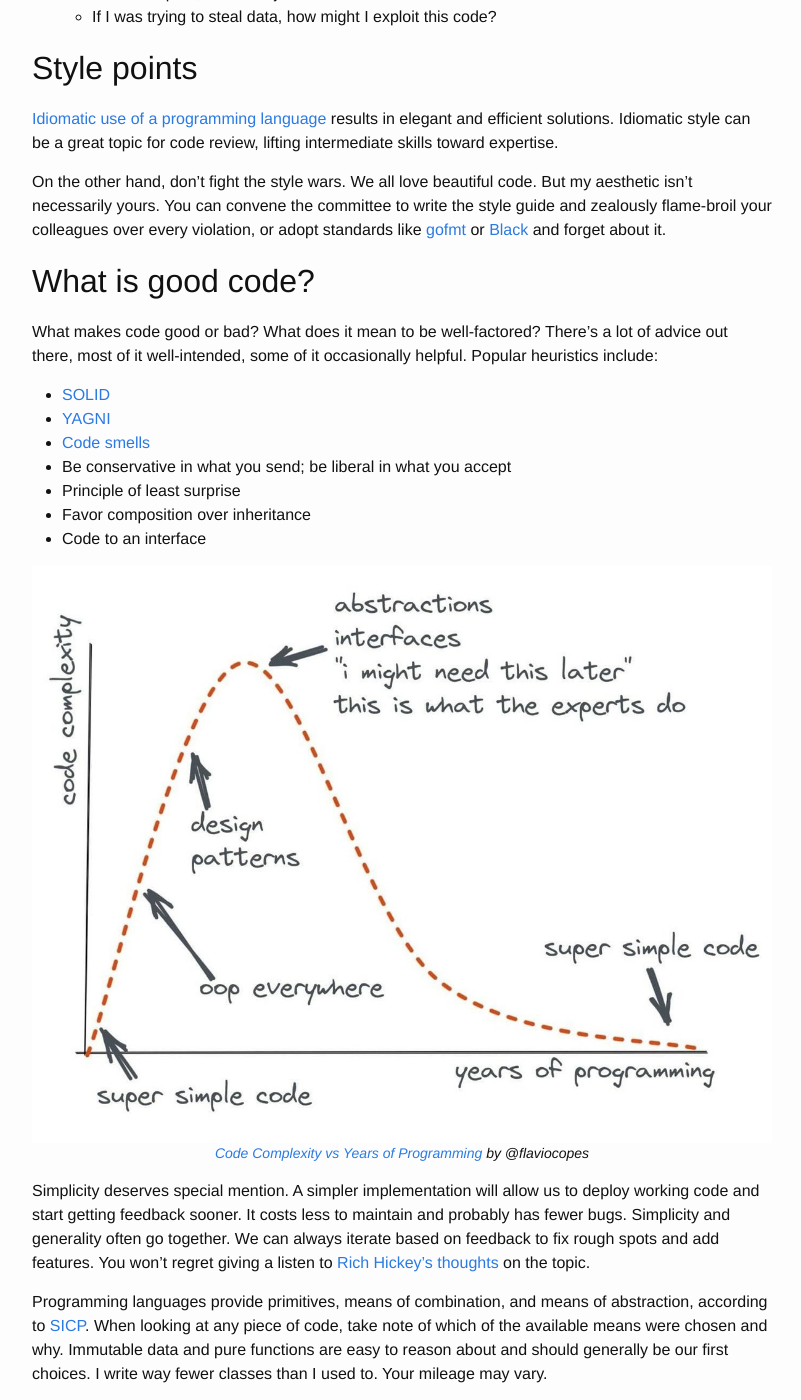
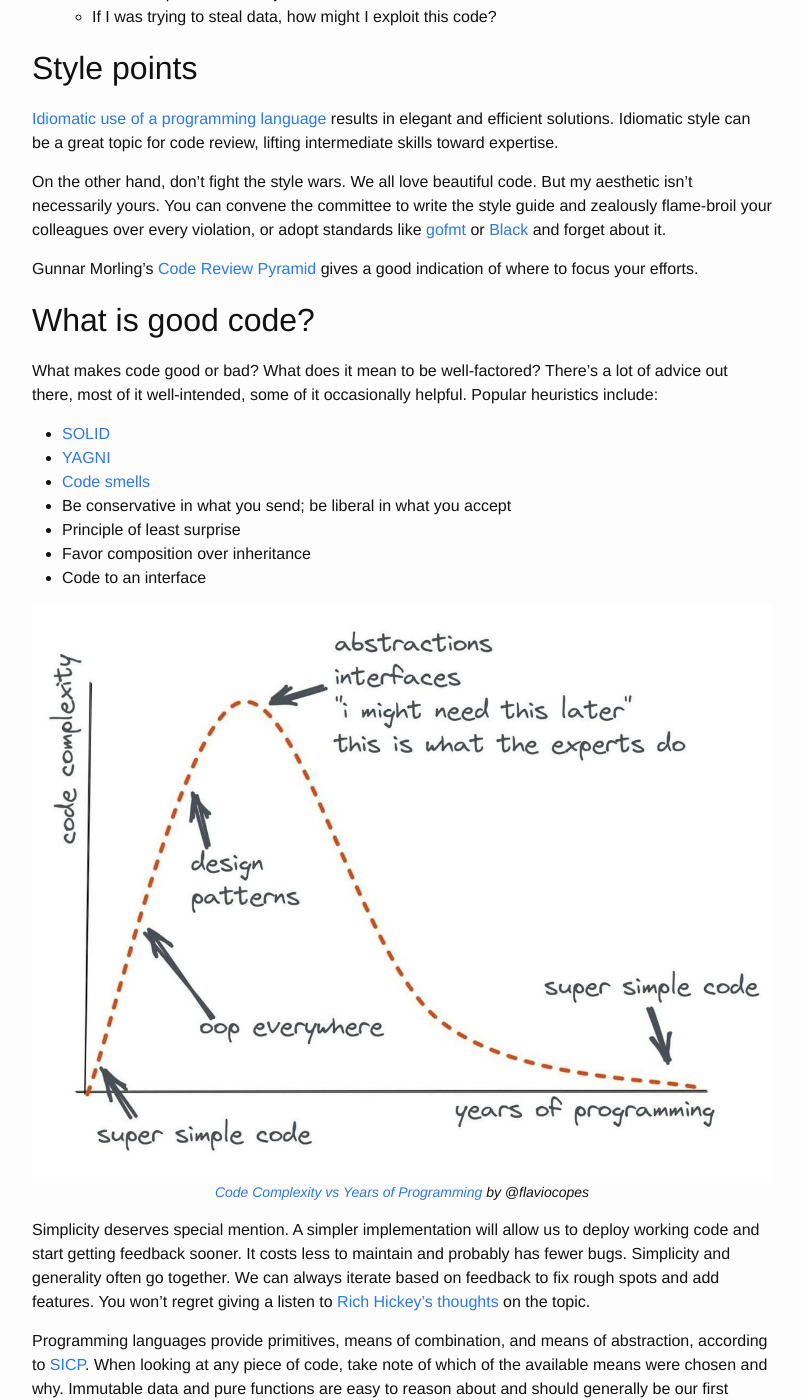
Before and after one commit to cbare/cbare.github.io, a Jekyll site: the page built from _posts/2021-12-12-code-review-checklist.md, in a window 1280 px wide and 1400 px high, scrolled down 2076 px. Shown: the whole window, without its empty margins (238-1039 px from the left). Built offline with Jekyll 4.4.1, drawn with Linux system fonts in a browser that asks for light colours; some of the changed text lies outside the part shown.

Commit message:
add link to Code Review Pyramid

```diff
--- a/_posts/2021-12-12-code-review-checklist.md
+++ b/_posts/2021-12-12-code-review-checklist.md
@@ -72,6 +72,7 @@ Here's a checklist I put together as a reminder to myself. Maybe it will help yo
 
 On the other hand, don't fight the style wars. We all love beautiful code. But my aesthetic isn't necessarily yours. You can convene the committee to write the style guide and zealously flame-broil your colleagues over every violation, or adopt standards like [gofmt][6] or [Black][7] and forget about it.
 
+Gunnar Morling's [Code Review Pyramid][17] gives a good indication of where to focus your efforts.
 
 ## What is good code?
 
@@ -100,6 +101,7 @@ As developers, we're proud of our work. Executives, PMs, and customers don't car
 
 ## Other code review checklists
 
+- [Gunnar Morling's Code Review Pyramid][17]
 - [mgreiler][2]
 - [Codementor][4]
 - [Evoke][5]
```
Also changed, not shown: other parts of _posts/2021-12-12-code-review-checklist.md (+1 -0 lines).
